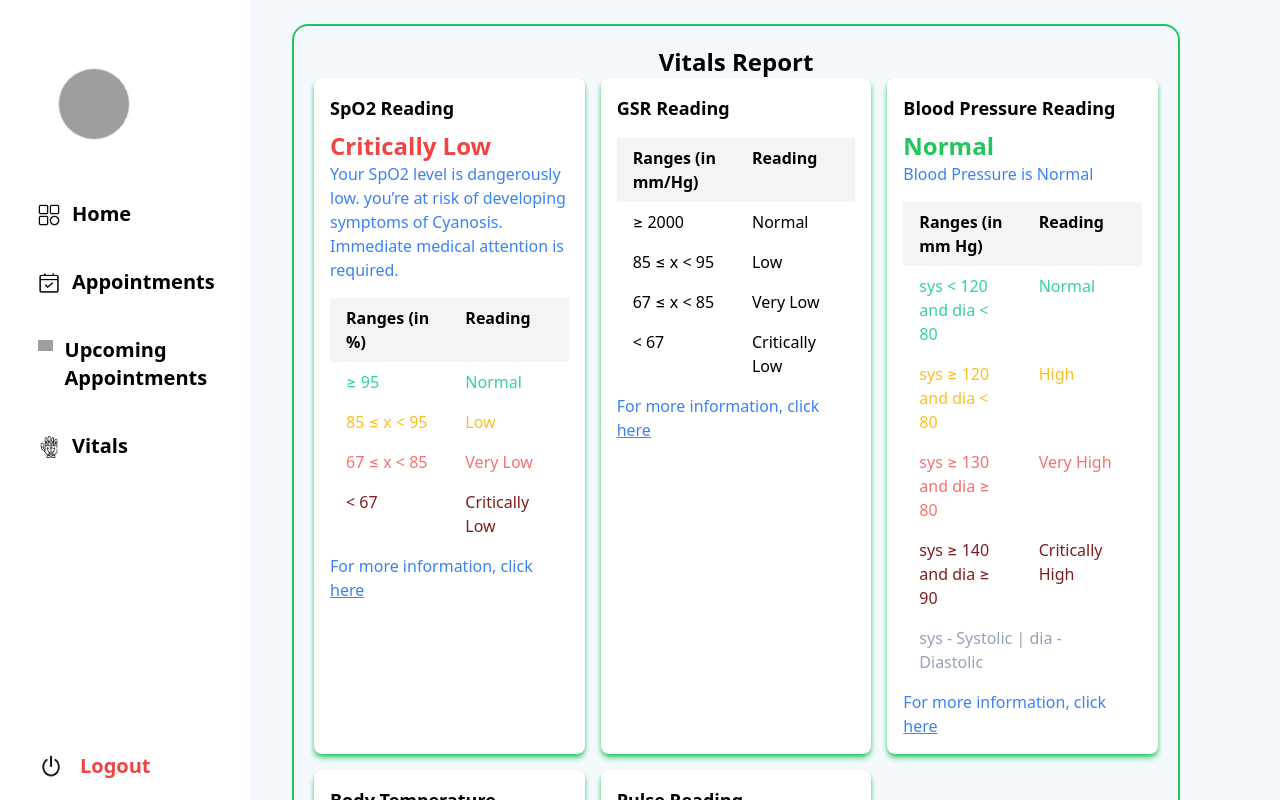
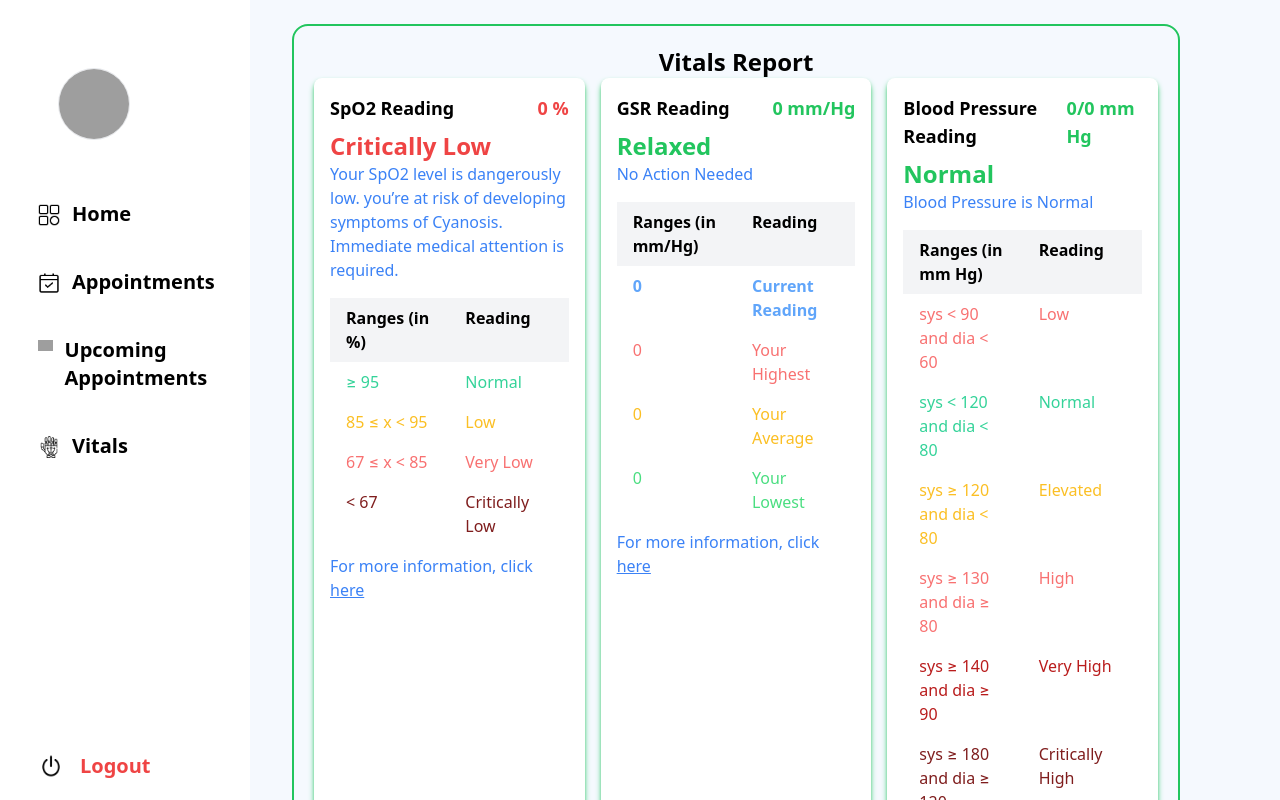
Before and after one commit to ReactersInc/telemedicine-frontend, a React (Create React App) app: page /report in a window 1280 px wide. Shown: the top 800 px of the page. Built offline with nearby package versions, Linux system fonts and the light colour scheme; grey boxes are pictures that could not be loaded; the HTML template or start-up script is replaced by a standard one.

Commit message:
Update Report.tsx

```diff
--- a/src/pages/report/Report.tsx
+++ b/src/pages/report/Report.tsx
@@ -7,37 +7,49 @@ interface ReportCardProps {
   result: string;
   symptoms: string;
   title: string;
+  val: string;
 }
-
 
 const ReportCard: React.FC<ReportCardProps> = ({
   reading,
   result,
   symptoms,
   title,
+  val,
 }) => {
   // Define a variable to hold the color class based on the reading
   let readingColorClass = "";
   let resultColorClass = "";
 
   // Check the reading and assign colorClass accordingly
-  if (reading === "Normal") {
+  if (reading === "Normal" || reading == "Relaxed") {
     readingColorClass = "text-green-500"; // Green color for normal reading
     resultColorClass = "text-blue-500"; // Blue color for result
-  } else if (reading === "Low" || reading === "Critically Low" || reading =="High") {
+  } else if (
+    reading === "Low" ||
+    reading === "Critically Low" ||
+    reading == "High" ||
+    reading == "Elevated" ||
+    reading == "Highly Stressed" ||
+    reading == "Stressed"
+  ) {
     readingColorClass = "text-red-500"; // Red color for low or critically low reading
     resultColorClass = "text-blue-500"; // Blue color for result
   }
 
   return (
     <div className="mb-4">
+      <div className="flex justify-between">
         <p className="font-semibold text-lg">{title}</p>
-      <p className={`mt-2 font-semibold text-2xl ${readingColorClass}`}>{reading}</p>
+        <p className={`font-semibold text-lg ${readingColorClass}`}>{val}</p>
+      </div>
+      <p className={`mt-2 font-semibold text-2xl ${readingColorClass}`}>
+        {reading}
+      </p>
       <p className={`font-medium ${resultColorClass}`}>{result}</p>
     </div>
   );
 };
-
 
 const ReportPage1 = () => {
   const location = useLocation();
@@ -57,7 +69,16 @@ const ReportPage1 = () => {
   useEffect(() => {
     // console.log(location.state?.data);
     if (location.state?.data) {
-      if (location.state?.data.report_bodyTemp==0 && location.state?.data.report_dia==0 && location.state?.data.report_gsr==0 && location.state?.data.report_humidity==0 && location.state?.data.report_pulse==0 && location.state?.data.report_roomTemp==0 && location.state?.data.report_SpO2==0 && location.state?.data.report_sys==0) {
+      if (
+        location.state?.data.report_bodyTemp == 0 &&
+        location.state?.data.report_dia == 0 &&
+        location.state?.data.report_gsr == 0 &&
+        location.state?.data.report_humidity == 0 &&
+        location.state?.data.report_pulse == 0 &&
+        location.state?.data.report_roomTemp == 0 &&
+        location.state?.data.report_SpO2 == 0 &&
+        location.state?.data.report_sys == 0
+      ) {
         setstate(false);
       }
       setBodyTemp(location.state?.data.report_bodyTemp);
@@ -75,14 +96,13 @@ const ReportPage1 = () => {
       console.log(gsr_highest);
       console.log(gsr_lowest);
     }
-
   }, [location.state?.data]);
   const generateReportSpO2 = (SpO2: number): string[] => {
     let reading: string = "";
     let result: string = "";
     let symptoms: string = "";
     let title: string = "SpO2 Reading";
-    let range: string = "";
+    let val: string = SpO2 + " %";
 
     if (SpO2 >= 95) {
       reading = "Normal";
@@ -101,7 +121,7 @@ const ReportPage1 = () => {
         "Your SpO2 level is dangerously low. you’re at risk of developing symptoms of Cyanosis. Immediate medical attention is required.";
     }
 
-    return [reading, result, symptoms, title];
+    return [reading, result, symptoms, title, val];
   };
 
   const generateReportGSR = (gsr: number) => {
@@ -109,25 +129,30 @@ const ReportPage1 = () => {
     let result: string = "";
     let symptoms: string = "";
     let title: string = "GSR Reading";
+    let val: string = gsr + " mm/Hg";
 
-    if (gsr >= 2000) {
+    if (gsr > gsr_highest) {
+      reading = "Highly Stressed";
+      result = "Urgent Attention Needed";
+      symptoms = "";
+    } else if (gsr > gsr_average && gsr <= gsr_highest) {
+      reading = "Stressed";
+      result = "Monitor, Not Urgent";
+      symptoms = "";
+    } else if (gsr > gsr_lowest && gsr <= gsr_average) {
       reading = "Normal";
-      result = "GSR reading is Normal";
+      result = "No Concern";
       symptoms = "";
-    } else if (gsr >= 85 && gsr < 95) {
-      reading = "";
-      result = "";
-      symptoms = "";
-    } else if (gsr >= 67 && gsr < 85) {
-      reading = "";
-      result = "";
+    } else if (gsr <= gsr_lowest) {
+      reading = "Relaxed";
+      result = "No Action Needed";
       symptoms = "";
     } else {
-      reading = "";
-      result = "";
+      reading = "N/A";
+      result = "No Data Available";
       symptoms = "";
     }
-    return [reading, result, symptoms, title];
+    return [reading, result, symptoms, title, val];
   };
 
   const generateReportBP = (sys: number, dia: number) => {
@@ -135,6 +160,7 @@ const ReportPage1 = () => {
     let result: string = "";
     let symptoms: string = "";
     let title: string = "Blood Pressure Reading";
+    let val: string = sys + "/" + dia + " mm Hg";
 
     if (sys < 120 && dia < 80) {
       reading = "Normal";
@@ -152,8 +178,16 @@ const ReportPage1 = () => {
       reading = "Critically High";
       result = "Stage 2 Hypertension";
       symptoms = "";
+    } else if (sys >= 180 && dia >= 120) {
+      reading = "Emergency";
+      result = "Hypertensive Crisis";
+      symptoms = "";
+    } else if (sys > 90 && dia > 60) {
+      reading = "Low";
+      result = "Hypotension";
+      symptoms = "";
     }
-    return [reading, result, symptoms, title];
+    return [reading, result, symptoms, title, val];
   };
 
   const generateReportBT = (body_Temp: number) => {
@@ -161,6 +195,7 @@ const ReportPage1 = () => {
     let result: string = "";
     let symptoms: string = "";
     let title: string = "Body Temperature Reading";
+    let val: string = body_Temp + " Celsius";
 
     if (body_Temp >= 35.0 && body_Temp < 37.5) {
       reading = "Normal";
@@ -179,7 +214,7 @@ const ReportPage1 = () => {
       result = "Hypothermia";
       symptoms = "";
     }
-    return [reading, result, symptoms, title];
+    return [reading, result, symptoms, title, val];
   };
 
   const generateReportPulse = (pulse: number) => {
@@ -187,6 +222,7 @@ const ReportPage1 = () => {
     let result: string = "";
     let symptoms: string = "";
     let title: string = "Pulse Reading";
+    let val: string = pulse + " bpm";
 
     if (pulse <= 100 && pulse >= 60) {
       reading = "Normal";
@@ -201,8 +237,7 @@ const ReportPage1 = () => {
       result = "Pulse reading is Low. May be at risk of Bradycardia";
       symptoms = "";
     }
-    return [reading, result, symptoms, title];
-
+    return [reading, result, symptoms, title, val];
   };
   return (
     <div>
@@ -210,7 +245,9 @@ const ReportPage1 = () => {
       <div className="mt-6 ml-48 border-2  border-green-500 rounded-2xl p-5">
         {state ? (
           <div>
-            <h1 className="font-semibold text-2xl text-center">Vitals Report</h1>
+            <h1 className="font-semibold text-2xl text-center">
+              Vitals Report
+            </h1>
             <div className=" grid grid-cols-1 md:grid-cols-1 lg:grid-cols-3 gap-4">
               <div className="shadow-md rounded-lg p-4 bg-white shadow-green-500 ">
                 <ReportCard
@@ -218,6 +255,7 @@ const ReportPage1 = () => {
                   result={generateReportSpO2(SpO2)[1]}
                   symptoms={generateReportSpO2(SpO2)[2]}
                   title={generateReportSpO2(SpO2)[3]}
+                  val={generateReportSpO2(SpO2)[4]}
                 />
                 <div className="grid grid-cols-2 mt-4">
                   <div className="bg-gray-100 py-2 px-4 font-semibold">
@@ -251,6 +289,7 @@ const ReportPage1 = () => {
                   result={generateReportGSR(gsr)[1]}
                   symptoms={generateReportGSR(gsr)[2]}
                   title={generateReportGSR(gsr)[3]}
+                  val={generateReportGSR(gsr)[4]}
                 />
                 <div className="grid grid-cols-2 mt-4">
                   <div className="bg-gray-100 py-2 px-4 font-semibold">
@@ -259,14 +298,18 @@ const ReportPage1 = () => {
                   <div className="bg-gray-100 py-2 px-4 font-semibold">
                     Reading
                   </div>
-                <div className="py-2 px-4">≥ 2000</div>
-                <div className="py-2 px-4">Normal</div>
-                <div className="py-2 px-4">85 ≤ x &lt; 95</div>
-                <div className="py-2 px-4">Low</div>
-                <div className="py-2 px-4">67 ≤ x &lt; 85</div>
-                <div className="py-2 px-4">Very Low</div>
-                <div className="py-2 px-4">&lt; 67</div>
-                <div className="py-2 px-4">Critically Low</div>
+                  <div className="py-2 px-4 text-blue-400 font-semibold">
+                    {gsr}
+                  </div>
+                  <div className="py-2 px-4 text-blue-400 font-semibold">
+                    Current Reading
+                  </div>
+                  <div className="py-2 px-4 text-red-400">{gsr_highest}</div>
+                  <div className="py-2 px-4 text-red-400">Your Highest</div>
+                  <div className="py-2 px-4 text-amber-400">{gsr_average}</div>
+                  <div className="py-2 px-4 text-amber-400">Your Average</div>
+                  <div className="py-2 px-4 text-green-400">{gsr_lowest}</div>
+                  <div className="py-2 px-4 text-green-400">Your Lowest</div>
                 </div>
                 <p className=" mt-2 text-blue-500">
                   For more information, click{" "}
@@ -284,6 +327,7 @@ const ReportPage1 = () => {
                   result={generateReportBP(sys, dia)[1]}
                   symptoms={generateReportBP(sys, dia)[2]}
                   title={generateReportBP(sys, dia)[3]}
+                  val={generateReportBP(sys, dia)[4]}
                 />
                 <div className="grid grid-cols-2 mt-4">
                   <div className="bg-gray-100 py-2 px-4 font-semibold">
@@ -292,6 +336,10 @@ const ReportPage1 = () => {
                   <div className="bg-gray-100 py-2 px-4 font-semibold">
                     Reading
                   </div>
+                  <div className="py-2 px-4 text-red-400">
+                    sys &lt; 90 and dia &lt; 60
+                  </div>
+                  <div className="py-2 px-4 text-red-400">Low</div>
                   <div className="py-2 px-4 text-emerald-400">
                     sys &lt; 120 and dia &lt; 80
                   </div>
@@ -299,16 +347,21 @@ const ReportPage1 = () => {
                   <div className="py-2 px-4 text-amber-400 ">
                     sys ≥ 120 and dia &lt; 80
                   </div>
-                <div className="py-2 px-4 text-amber-400">High</div>
+                  <div className="py-2 px-4 text-amber-400">Elevated</div>
                   <div className="py-2 px-4 text-red-400">
                     sys ≥ 130 and dia ≥ 80
                   </div>
-                <div className="py-2 px-4 text-red-400">Very High</div>
+                  <div className="py-2 px-4 text-red-400">High</div>
+                  <div className="py-2 px-4 text-red-700">
+                    sys ≥ 140 and dia ≥ 90
+                  </div>
+                  <div className="py-2 px-4 text-red-700">Very High</div>
                   <div className="py-2 px-4 text-red-900">
-                  sys ≥ 140 and dia ≥ 90
+                    sys ≥ 180 and dia ≥ 120
                   </div>
                   <div className="py-2 px-4 text-red-900">Critically High</div>
                 </div>
+
                 <div className="py-2 px-4 text-slate-400">
                   sys - Systolic | dia - Diastolic
                 </div>
@@ -316,7 +369,7 @@ const ReportPage1 = () => {
                   For more information, click{" "}
                   <a
                     className="underline"
-                  href="https://www.mayoclinic.org/diseases-conditions/high-blood-pressure/in-depth/blood-pressure/art-20050982#:~:text=Normal%20blood%20pressure%20Maintain%20or%20adopt%20a%20healthy,or%20adopt%20a%20healthy%20lifestyle.%20130%20to%20139"
+                    href="https://www.healthline.com/health/diastole-vs-systole"
                   >
                     here
                   </a>
@@ -328,6 +381,7 @@ const ReportPage1 = () => {
                   result={generateReportBT(bodyTemp)[1]}
                   symptoms={generateReportBT(bodyTemp)[2]}
                   title={generateReportBT(bodyTemp)[3]}
+                  val={generateReportBT(bodyTemp)[4]}
                 />
                 <div className="grid grid-cols-2 mt-4">
                   <div className="bg-gray-100 py-2 px-4 font-semibold">
@@ -365,10 +419,11 @@ const ReportPage1 = () => {
                   result={generateReportPulse(pulse)[1]}
                   symptoms={generateReportPulse(pulse)[2]}
                   title={generateReportPulse(pulse)[3]}
+                  val={generateReportPulse(pulse)[4]}
                 />
                 <div className="grid grid-cols-2 mt-4">
                   <div className="bg-gray-100 py-2 px-4 font-semibold">
-                  Ranges (in units)
+                    Ranges (in beats per minute)
                   </div>
                   <div className="bg-gray-100 py-2 px-4 font-semibold">
                     Reading
@@ -393,7 +448,10 @@ const ReportPage1 = () => {
             </div>
           </div>
         ) : (
-          <div className="h-[340px] text-center text-red-500 font-bold text-2xl font-serif mt-72"> NO DATA</div>
+          <div className="h-[340px] text-center text-red-500 font-bold text-2xl font-serif mt-72">
+            {" "}
+            NO DATA
+          </div>
         )}
       </div>
     </div>
```
Lines whose indentation alone changed are shown as unchanged.
